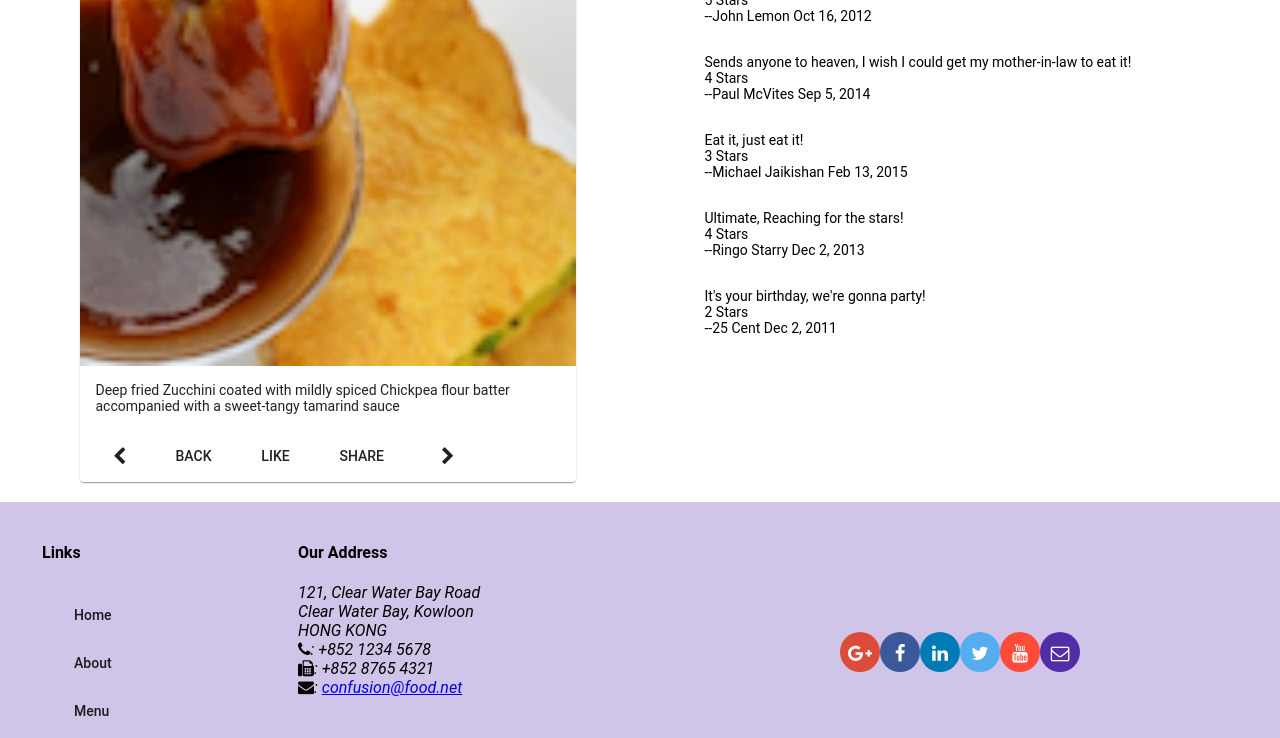
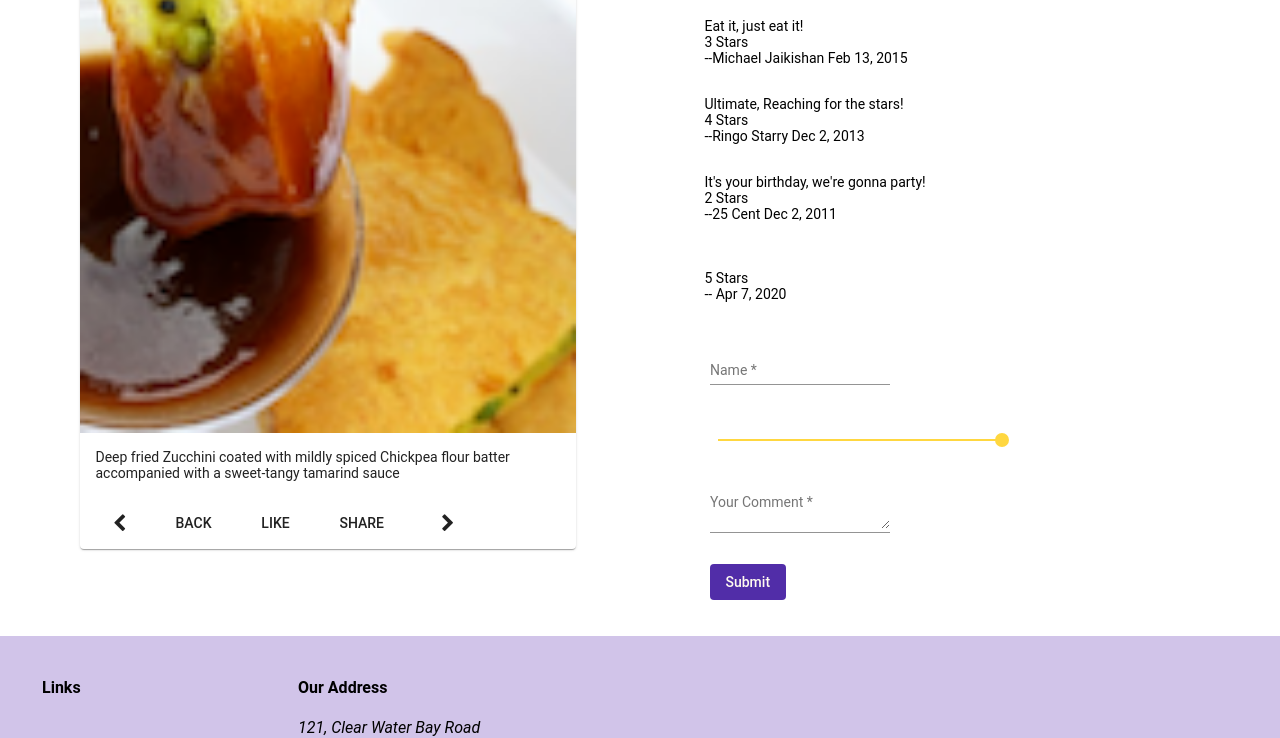
Before and after one commit to krishna9732/cousera_project, an Angular app: page /dishdetail/1 in a window 1280 px wide. Shown: the part 580-1318 px from the top of the page. Built offline with nearby package versions, Linux system fonts and the light colour scheme.

Commit message:
assignment 3

```diff
--- a/src/app/dishdetail/dishdetail.component.html
+++ b/src/app/dishdetail/dishdetail.component.html
@@ -31,9 +31,7 @@
   </div>
 
   <div fxFlex="40" *ngIf="dish">
-
     <mat-list fxFlex >
-
         <mat-card-header>
             <mat-card-title>
                 <h3>Comments</h3>
@@ -45,9 +43,65 @@
                <span>{{dishs.rating}} Stars </span><br>
                <span>--{{dishs.author}}  {{dishs.date | date}}</span><br><br>
             </p>
+            <p matLine *ngFor="let feed of comments">
+                <span>{{feed.comment}}</span><br>
+                <span>{{feed.rating}} Stars </span><br>
+                <span>--{{feed.author }}     {{feed.date | date}}</span><br><br>
+                <!-- {{feedbackForm.value | json}} {{feedbackForm.status | json}} -->
+            </p>
+        </mat-card-content>
+
+
+        <mat-card-content>
+
+            <p matLine>
+                <span>{{feedbackForm.value.comment}}</span><br>
+                <span>{{feedbackForm.value.rating}} Stars </span><br>
+                <span>--{{feedbackForm.value.author }}     {{feedbackForm.value.date | date}}</span><br><br>
+                <!-- {{feedbackForm.value | json}} {{feedbackForm.status | json}} -->
+            </p>
+            <div>
+            <div fxFlex fxFlexOffset="5px" class="form-size" *ngIf="comments">
+                 <form novalidate [formGroup]="feedbackForm" #ffrom="ngForm" (ngSubmit)="onSubmit()">
+                    <p>
+                        <mat-form-field class="full-width">
+                            <input matInput formControlName="author" placeholder="Name" type="text" required>
+                            <mat-error *ngIf="formErrors.author">
+                                {{ formErrors.author }}
+                              </mat-error>
+                        </mat-form-field>
+                    </p>
+                    <p>
+                            <mat-slider thumbLabel formControlName="rating"
+                            [displayWith]="formatLabel"
+                            tickInterval="5"
+                            min="0"
+                            max="5"></mat-slider>
+                    </p>
+                    <p>
+                        <mat-form-field class="full-width">
+                            <textarea matInput formControlName="comment" placeholder="Your Comment" required></textarea>
+                            <mat-error *ngIf="formErrors.comment">
+                                {{ formErrors.comment }}
+                              </mat-error>
+                        </mat-form-field>
+                    </p>
+                    <!-- <p>
+                        {{currentDate | date }}
+                    </p> -->
+
+                    <button type="submit" mat-button class="background-primary text-floral-white" [disabled]="feedbackForm.invalid">Submit</button>
+                </form>
+            </div>
+            </div>
         </mat-card-content>
     </mat-list>
   </div>
+
+
+
+
+
   <div fxFlex [hidden]="dish">
     <mat-spinner></mat-spinner><h4>Loading.........Please wait!</h4>
 </div>
--- a/src/app/dishdetail/dishdetail.component.scss
+++ b/src/app/dishdetail/dishdetail.component.scss
@@ -0,0 +1,3 @@
+mat-slider {
+    width: 300px;
+  }
--- a/src/app/dishdetail/dishdetail.component.ts
+++ b/src/app/dishdetail/dishdetail.component.ts
@@ -1,11 +1,15 @@
-import { Component, OnInit ,Input } from '@angular/core';
+import { Component, OnInit ,Input, ViewChild } from '@angular/core';
 import { Dish } from '../shared/dish';
 import { DishService } from '../services/dish.service';
 import { switchMap } from 'rxjs/operators';
+import { FormBuilder, FormGroup, Validators } from '@angular/forms';
+
 import { Params, ActivatedRoute } from '@angular/router';
 import { Location } from '@angular/common';
+import {formatDate} from '@angular/common';
 import { from } from 'rxjs';
 
+const comments:any[] = [];
 
 
 @Component({
@@ -15,14 +19,41 @@ import { from } from 'rxjs';
 })
 export class DishdetailComponent implements OnInit {
 
+  @ViewChild('fform') feedbackFormDirective;
+
+
+  formErrors ={
+    'author':'',
+    'comment':''
+  };
+
+  validationMassages ={
+    'author': {
+      'required':      'Author  Name is required.',
+      'minlength':     'Author  Name must be at least 3 characters long.',
+      'maxlength':     'Author Name cannot be more than 25 characters long.'
+    },
+    'comment': {
+      'required':      'comment is required.',
+      'minlength':     'comment must be at least 4 characters long.',
+      'maxlength':     'comment cannot be more than 55 characters long.'
+    },
+  };
+
     dish: Dish;
     dishIds:string[];
     prev:string;
     next:string;
+    feedbackForm: FormGroup;
+    comments:any=[];
+
 
     constructor(private dishservice: DishService,
       private route: ActivatedRoute,
-      private location: Location) { }
+      private location: Location,
+      private fb: FormBuilder) {
+        this.opinionForm();
+       }
 
     ngOnInit() {
       this.dishservice.getDishIds().subscribe((dishIds) => this.dishIds = dishIds);
@@ -41,4 +72,61 @@ export class DishdetailComponent implements OnInit {
       this.location.back();
     }
 
+    opinionForm(){
+      this.feedbackForm = this.fb.group({
+        author:['',[Validators.required, Validators.minLength(3), Validators.maxLength(25)]],
+        rating:[5, Validators.required],
+        comment:['',[Validators.required, Validators.minLength(4), Validators.maxLength(55)]],
+        date:formatDate(new Date(), 'mediumDate', 'en')
+
+      });
+
+      this.feedbackForm.valueChanges.subscribe(data => this.onValueChanged(data));
+
+      this.onValueChanged();
+    }
+
+    onValueChanged(data?: any){
+      if(!this.feedbackForm){ return; }
+      const form = this.feedbackForm;
+      for(const field in this.formErrors){
+        if(this.formErrors.hasOwnProperty(field)){
+          //clear previous error message
+          this.formErrors[field] ='';
+          const control = form.get(field);
+          if(control && control.dirty && !control.valid && control.touched){
+            const message = this.validationMassages[field];
+            for(const key in control.errors){
+              if (control.errors.hasOwnProperty(key)){
+                this.formErrors[field] += message[key] + '';
+              }
+            }
+          }
+        }
+      }
+    }
+
+    onSubmit(){
+      this.comments = this.feedbackForm.value;
+      console.log(this.comments);
+      comments.push( this.feedbackForm.value );
+      console.log(comments);
+
+      this.feedbackForm.reset({
+        author:'',
+        rating:5,
+        comment:'',
+        date:formatDate(new Date(), 'mediumDate', 'en')
+      });
+    }
+    formatLabel(rating: number) {
+      if (rating >= 6) {
+        return Math.round(rating / 1);
+      }
+
+      return rating;
+    }
+
+
+
 }
--- a/src/app/shared/dishes.ts
+++ b/src/app/shared/dishes.ts
@@ -165,7 +165,7 @@ export const DISHES: Dish[] = [
             {
                 rating: 2,
                 comment: 'It\'s your birthday, we\'re gonna party!',
-                author: '25 Cent',
+                author: 'Jon Snow',
                 date: '2011-12-02T17:57:28.556094Z'
             }
         ]
```
Also changed, not shown: src/app/app.module.ts (+7 -3 lines).
